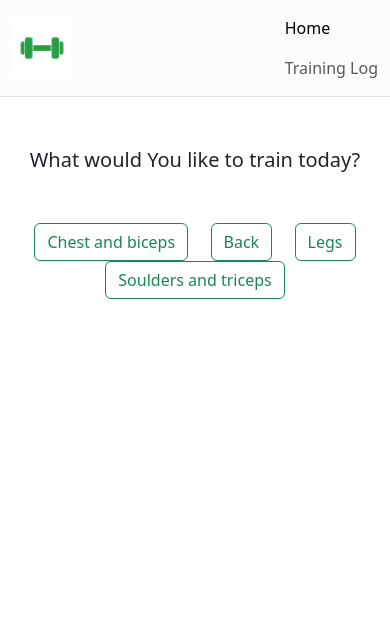
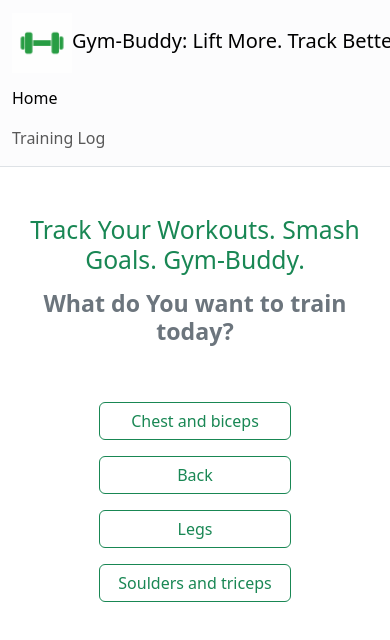
Before and after one commit to GosiaZaremba/gym-buddy, an Angular app: page / in a window 390 px wide. Shown: the top 640 px of the page. Built offline with nearby package versions, Linux system fonts and the light colour scheme.

Commit message:
styled navbar: added text to navbar. Styled main=page: added h1 nad h2 elements, made buttons even and responsive.

```diff
--- a/src/app/components/main-page/main-page.component.html
+++ b/src/app/components/main-page/main-page.component.html
@@ -1,22 +1,27 @@
-<div>
+<div class="container">
   <div class="text-center my-5">
-    <p class="lead">What would You like to train today?</p>
+    <h1 class="h2 text-success mb-3">
+      Track Your Workouts. Smash Goals. Gym-Buddy.
+    </h1>
+    <h2 class="h3 fw-semibold text-secondary mb-4">
+      What do You want to train today?
+    </h2>
   </div>
   <div class="container d-flex justify-content-evenly flex-wrap">
     <button
-      class="btn btn-outline-success"
+      class="btn btn-outline-success my-2"
       (click)="goToTraining('chest and biceps')"
     >
       Chest and biceps
     </button>
-    <button class="btn btn-outline-success" (click)="goToTraining('back')">
+    <button class="btn btn-outline-success my-2" (click)="goToTraining('back')">
       Back
     </button>
-    <button class="btn btn-outline-success" (click)="goToTraining('legs')">
+    <button class="btn btn-outline-success my-2" (click)="goToTraining('legs')">
       Legs
     </button>
     <button
-      class="btn btn-outline-success"
+      class="btn btn-outline-success my-2"
       (click)="goToTraining('shoulders and triceps')"
     >
       Soulders and triceps
--- a/src/app/components/main-page/main-page.component.sass
+++ b/src/app/components/main-page/main-page.component.sass
@@ -0,0 +1,2 @@
+button
+    width: 12rem
--- a/src/app/components/navbar/navbar.component.html
+++ b/src/app/components/navbar/navbar.component.html
@@ -1,5 +1,5 @@
 <header>
-  <nav class="navbar navbar-expand-lg bg-light-subtle border-bottom">
+  <nav class="navbar navbar-expand-sm bg-light-subtle border-bottom">
     <div class="container-fluid">
       <a class="navbar-brand" href="#"
         ><img
@@ -7,14 +7,11 @@
           alt="Gym-Buddy logo"
           width="60"
           height="60"
-      /></a>
+        />Gym-Buddy: Lift More. Track Better.</a
+      >
       <ul class="navbar-nav">
         <li class="nav-item">
-          <a
-            class="nav-link active"
-            routerLink=""
-            routerLinkActive="active"
-            aria-current="page"
+          <a class="nav-link active" routerLink="" routerLinkActive="active"
             >Home</a
           >
         </li>
```
